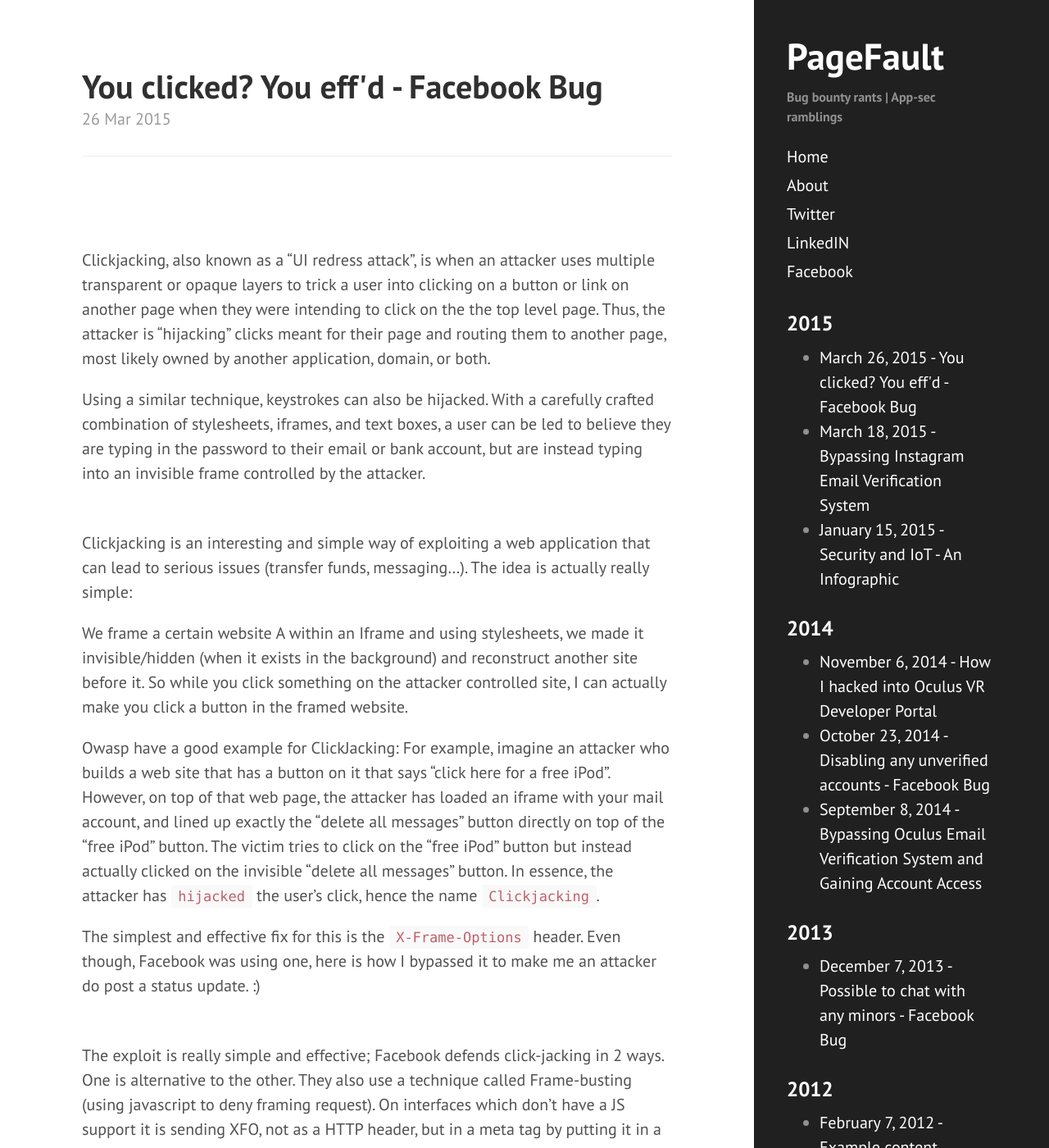
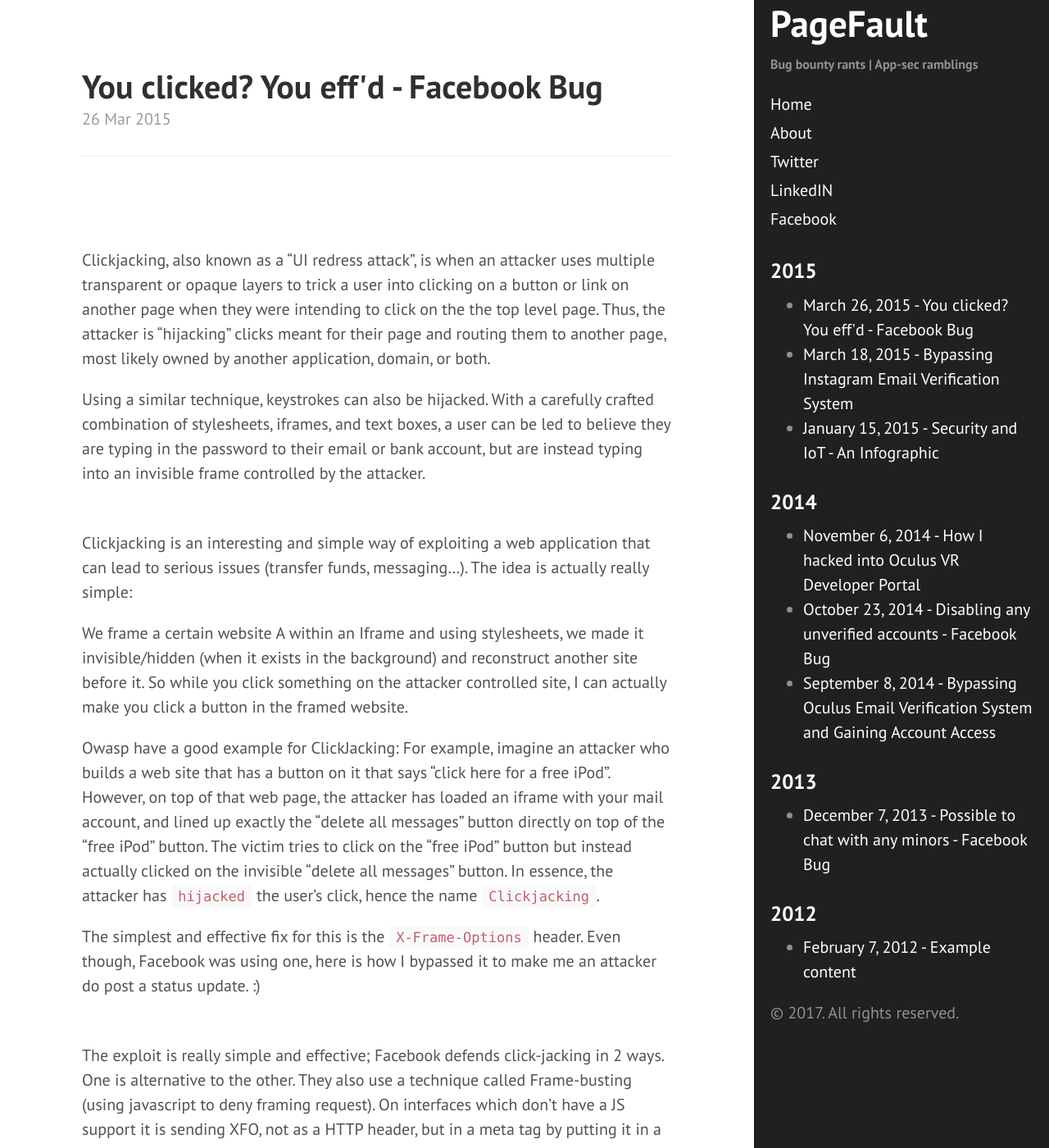
Before and after one commit to sahadnk72/sahadnk72.github.io, a Jekyll site: the page built from index.html, in a window 1280 px wide and 1400 px high. Shown: the whole window at 82% size. Built offline with Jekyll 4.4.1, drawn with Linux system fonts in a browser that asks for light colours; Markdown is read by kramdown in place of the engine named in the settings; the list of posts is cut into pages by our own code.

Commit message:
Update hyde.css

```diff
--- a/public/css/hyde.css
+++ b/public/css/hyde.css
@@ -55,10 +55,7 @@ html {
 
 .sidebar {
   text-align: center;
-  padding-top: 2rem;
-  padding-bottom: 2rem;
-  padding-right: 50px;
-  padding-left: 1rem;
+  padding: 2rem,1rem;
   color: rgba(255,255,255,.5);
   background-color: #202020;
   top: 0;
```
